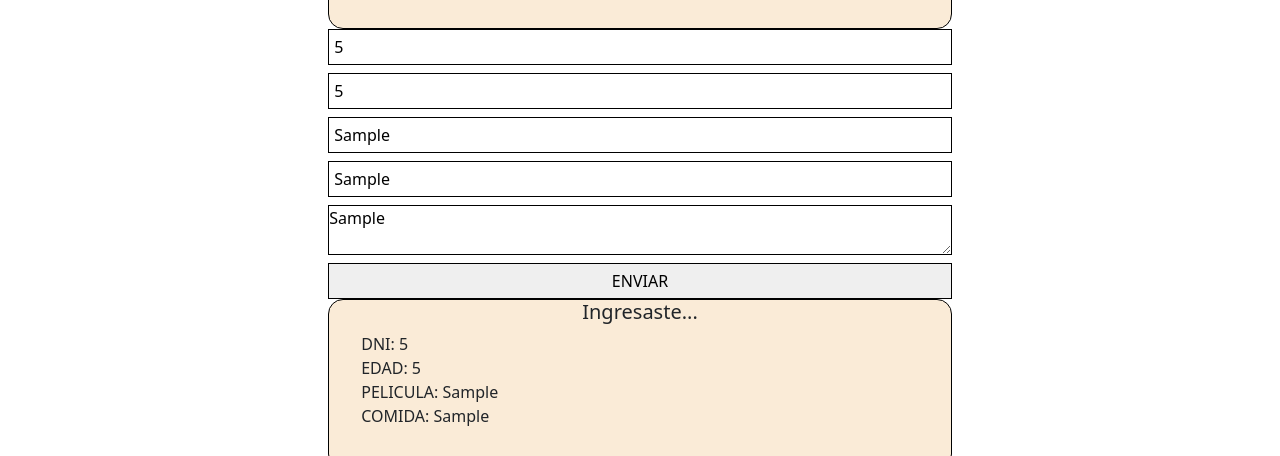
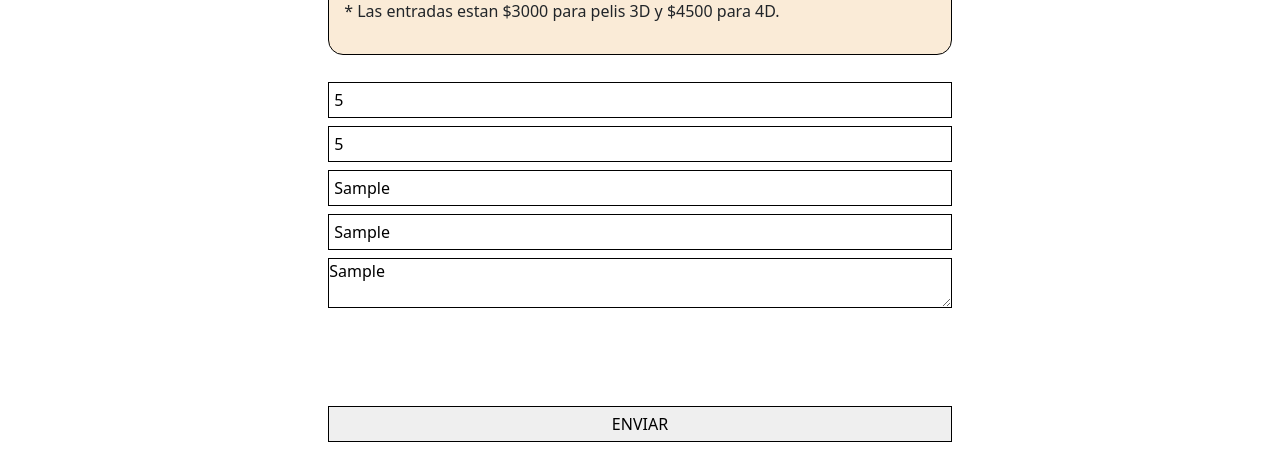
Before and after one commit to ezzequiel1889/Cine, a website: page pages/reservas.html in a window 1280 px wide. Both pictures are taken after typing "5", "5", "Sample", "Sample", "Sample" into the empty fields and a click on the input "ENVIAR". Shown: the part 247-703 px from the top of the page. Drawn offline with nearby package versions, Linux system fonts and the light colour scheme.

Commit message:
modificaciones

```diff
--- a/css/styles.css
+++ b/css/styles.css
@@ -36,7 +36,9 @@ header{
     height: 100%;
     width: 100%;
 }
-
+.ul-acordeon{
+    width: 100%;
+}
 /* RESERVAS MAIN */
 .reservasMain{
     display: flex;
@@ -115,3 +117,17 @@ footer{
         text-align: center;
     }
 }
+
+@media screen and (min-width: 505px){
+    .bodyIndex{
+        height: 130vh;
+    }
+    .reservasMain{
+        display: flex;
+        justify-content: space-evenly;
+    }
+    #submit{
+        margin-top: 90px;
+    }
+
+}
--- a/js/javascript.js
+++ b/js/javascript.js
@@ -27,28 +27,19 @@ ENVIAR.addEventListener("click", function(){
         event.preventDefault();
         let dniValor = parseInt(DNI.value); /* input devuelve cadena por eso se parseInt*/
             /* se guarda el valor en una variable, entrando a la propiedad "VALUE" */
-            if(dniValor > 999999 &&  dniValor <= 99999999){
-                alert(`Ingresaste el dni: ${dniValor}`);
-            }else {
-                alert('Ingrese un DNI valido.');
-            }
+
             mostrarDni.textContent = `DNI: ${dniValor}`;
             localStorage.setItem("DNI", dniValor); // "CLAVE" : valor
 
         /// EDAD ///
             let edadValor = parseInt(EDAD.value);
-            if(edadValor >= 18){
-                alert(`tenes ${edadValor} sos mayor`);
-            }else{
-                alert(`sos menor, no podes ingresar`);
-            }
+
             mostrarEdad.textContent = `EDAD: ${edadValor}`;
 
             localStorage.setItem("EDAD", edadValor); // "CLAVE" : valor
 
             let edadBorrado = localStorage.removeItem("EDAD", edadValor)
             console.log(edadBorrado); // se borra la clave : valor
-
 
 
         /// PELICULA ///
@@ -61,9 +52,14 @@ ENVIAR.addEventListener("click", function(){
         /// DIMENSION ///
             let dimensionValor = DIMENSION.value;
 
-            if (dimensionValor == "3D" || dimensionValor == "4D"){
+            // validar que dimensionValor no sea de importancia la mayuscula y que a su vez ingrese si o si alguna de las 2 opciones
+            if (dimensionValor != "3d" && dimensionValor != "3D" && dimensionValor != "4d" && dimensionValor != "4D") {
+                mostrarDimension.textContent = `DIMENSION: INCORRECTA`;
+                alert('Tenes que elegir 3d o 4d, Cualquier otro valor se tomara como incorrecto')
+            }else{
                 mostrarDimension.textContent = `DIMENSION: ${dimensionValor}`;
             }
+
             localStorage.setItem("DIMENSION", dimensionValor); // "CLAVE" : valor
 
 
@@ -97,3 +93,27 @@ ENVIAR.addEventListener("click", function(){
 // /* LOCAL STORAGE GET Y CLEAR ITEM */
 // let comidaItem = localStorage.getItem("COMIDA");
 // alert(comidaItem); // muestra el valor de la clave
+
+
+/* Asincronismo y Peticiones */
+    // setTimeout(() => {
+    //     console.log('Esto se ejecuta cada 3 segundos.');
+    // },3000);
+
+    // setInterval(() => {
+    //     console.log('Esto se ejecuta cada 4 segundos');
+    // },4);
+
+    /* FUNCION ASYNC, TIPICA FUNCION PARA OBTENER DATOS Y RETORNAR EL JSON */
+    // async function fetchData(){ //fetchData es el nombre de la funcion
+    //     const url = 'https://raw.githubusercontent.com/yoelysfigueredopadron/JSON/main/productos-cosmocurio.json';
+    //
+    //     try{
+    //         const response = await fetch(url); //se obtienen los datos en un await fetch
+    //         const data = await response.json();// se pasan a JSON esos datos
+    //
+    //         return data; //el try retorna el JSON
+    //     }catch(ERROR){
+    //         return 'Error...';
+    //     }
+    // }
--- a/package.json
+++ b/package.json
@@ -2,7 +2,7 @@
   "name": "proyectojs",
   "version": "1.0.0",
   "description": "",
-  "main": "/index.html",
+  "main": "javascript.js",
   "scripts": {
     "start": "node --watch ./js/javascript.js"
   },
```
Also changed, not shown: index.html (+1 -1 lines), pages/reservas.html (+1 -0 lines).
